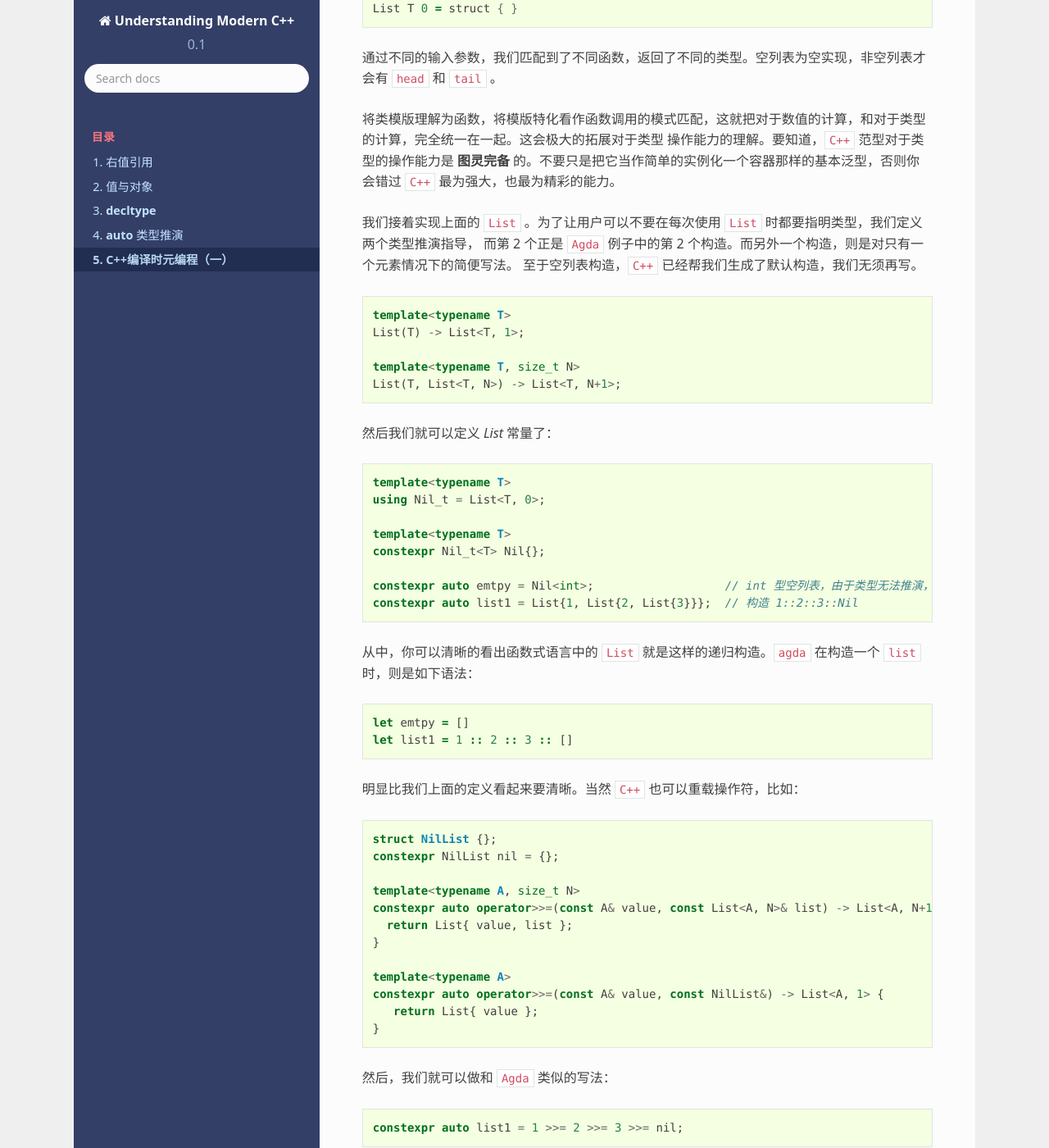
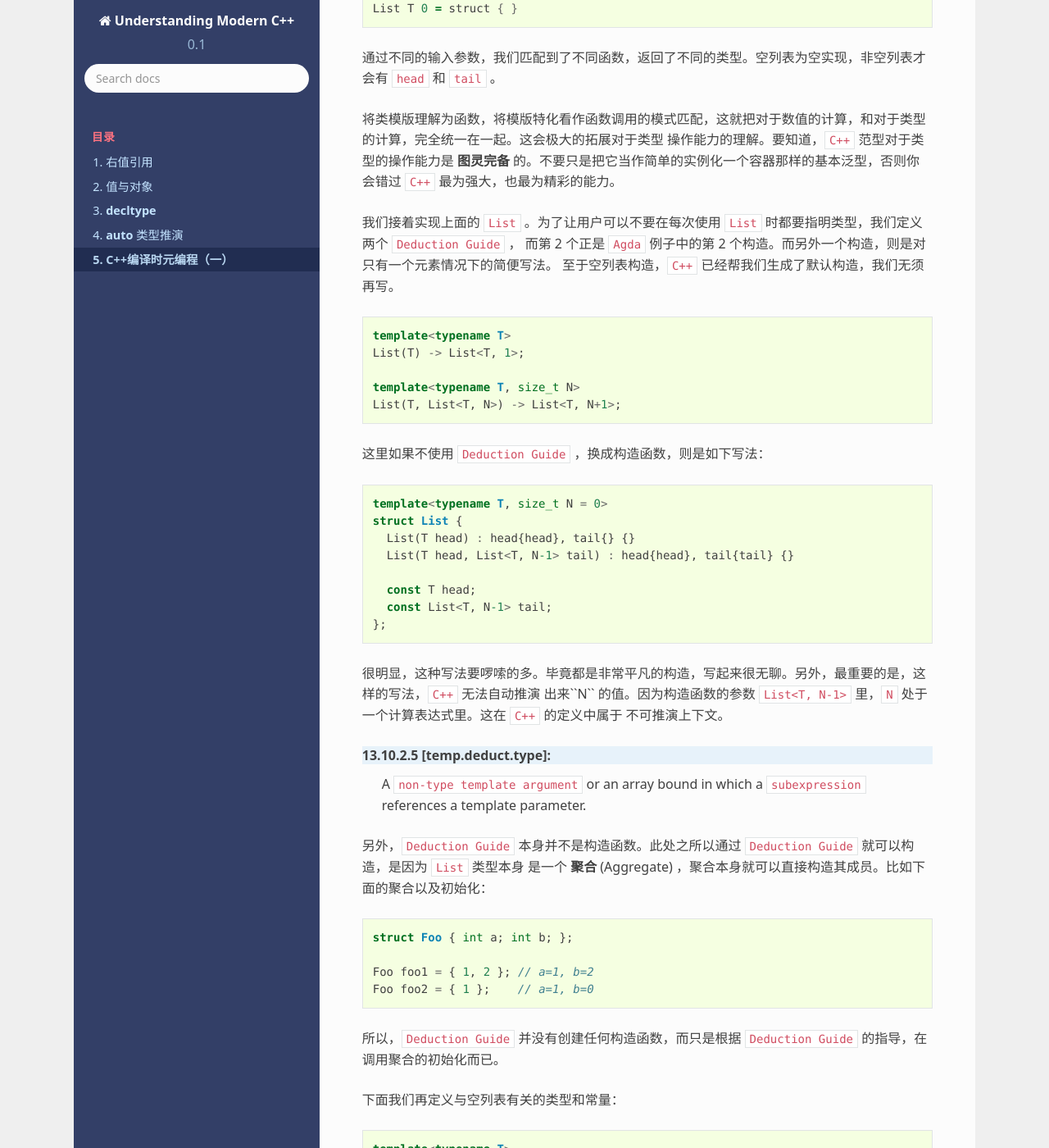
Before and after one commit to godsme/understand_modern_cpp, a Sphinx documentation site: the page built from docs/source/fp.rst, in a window 1280 px wide and 1400 px high, scrolled down 2941 px. Shown: the whole window at 82% size. Built offline with Sphinx 7.4.7 and the Read the Docs theme 2.0.0, drawn with Linux system fonts in a browser that asks for light colours; formulas are drawn with MathJax 3; some of the changed text lies outside the part shown.

Commit message:
added fp

```diff
--- a/docs/source/fp.rst
+++ b/docs/source/fp.rst
@@ -126,7 +126,7 @@ C++编译时元编程（一）
 会错过 ``C++`` 最为强大，也最为精彩的能力。
 
 
-我们接着实现上面的 ``List`` 。为了让用户可以不要在每次使用 ``List`` 时都要指明类型，我们定义两个类型推演指导，
+我们接着实现上面的 ``List`` 。为了让用户可以不要在每次使用 ``List`` 时都要指明类型，我们定义两个 ``Deduction Guide`` ，
 而第 2 个正是 ``Agda`` 例子中的第 2 个构造。而另外一个构造，则是对只有一个元素情况下的简便写法。
 至于空列表构造，``C++`` 已经帮我们生成了默认构造，我们无须再写。
 
@@ -138,9 +138,42 @@ C++编译时元编程（一）
    template<typename T, size_t N>
    List(T, List<T, N>) -> List<T, N+1>;
 
-然后我们就可以定义 `List` 常量了：
+这里如果不使用 ``Deduction Guide`` ，换成构造函数，则是如下写法：
 
-.. code-block:: C++
+.. code-block:: c++
+
+   template<typename T, size_t N = 0>
+   struct List {
+     List(T head) : head{head}, tail{} {}
+     List(T head, List<T, N-1> tail) : head{head}, tail{tail} {}
+
+     const T head;
+     const List<T, N-1> tail;
+   };
+
+很明显，这种写法要啰嗦的多。毕竟都是非常平凡的构造，写起来很无聊。另外，最重要的是，这样的写法，``C++`` 无法自动推演
+出来``N`` 的值。因为构造函数的参数 ``List<T, N-1>`` 里，``N`` 处于一个计算表达式里。这在 ``C++`` 的定义中属于
+不可推演上下文。
+
+13.10.2.5 [temp.deduct.type]:
+  A ``non-type template argument`` or an array bound in which a ``subexpression`` references a template
+  parameter.
+
+另外，``Deduction Guide`` 本身并不是构造函数。此处之所以通过 ``Deduction Guide`` 就可以构造，是因为 ``List`` 类型本身
+是一个 **聚合** (Aggregate) ，聚合本身就可以直接构造其成员。比如下面的聚合以及初始化：
+
+.. code-block::
+
+   struct Foo { int a; int b; };
+
+   Foo foo1 = { 1, 2 }; // a=1, b=2
+   Foo foo2 = { 1 };    // a=1, b=0
+
+所以，``Deduction Guide`` 并没有创建任何构造函数，而只是根据 ``Deduction Guide`` 的指导，在调用聚合的初始化而已。
+
+下面我们再定义与空列表有关的类型和常量：
+
+.. code-block:: c++
 
    template<typename T>
    using Nil_t = List<T, 0>;
@@ -148,10 +181,14 @@ C++编译时元编程（一）
    template<typename T>
    constexpr Nil_t<T> Nil{};
 
+有了 ``Deduction Guide`` 的指导， 和 ``Nil`` 常量的辅助，我们就可以定义 `List` 常量了：
+
+.. code-block:: C++
+
    constexpr auto emtpy = Nil<int>;                   // int 型空列表，由于类型无法推演，必须明确指明
    constexpr auto list1 = List{1, List{2, List{3}}};  // 构造 1::2::3::Nil
 
-从中，你可以清晰的看出函数式语言中的 ``List`` 就是这样的递归构造。``agda`` 在构造一个 ``list`` 时，则是如下语法：
+从中，你可以清晰的看出函数式语言中的 ``List`` 就是这样的递归构造。``Agda`` 在构造一个 ``list`` 时，则是如下语法：
 
 .. code-block:: agda
 
@@ -285,3 +322,7 @@ C++编译时元编程（一）
    - **类型** 与 **值** ，在 ``C++`` 编译时元编程的世界里，从概念上没有本质区别。``typename`` 是类型的 ``Set`` 。
    - ``C++`` 的类模版也是函数语意；其求值结果的类型是 ``Set`` ，即类型；
    - **模式匹配** ，**递归** ，是函数式编程处理条件选择和循环问题的典型手段；同样也是 ``C++`` 编译时计算的主要手段。
+
+
+之前 ``List`` 的例子，展示了在 ``C++`` 编译时元编程时，和函数式编程完全一样的思路。当然，你永远不会在现实项目中
+使用 ``List`` 这样低效的结构。有很多支持常量计算的数据结构才是你真正应该选择的。
```
